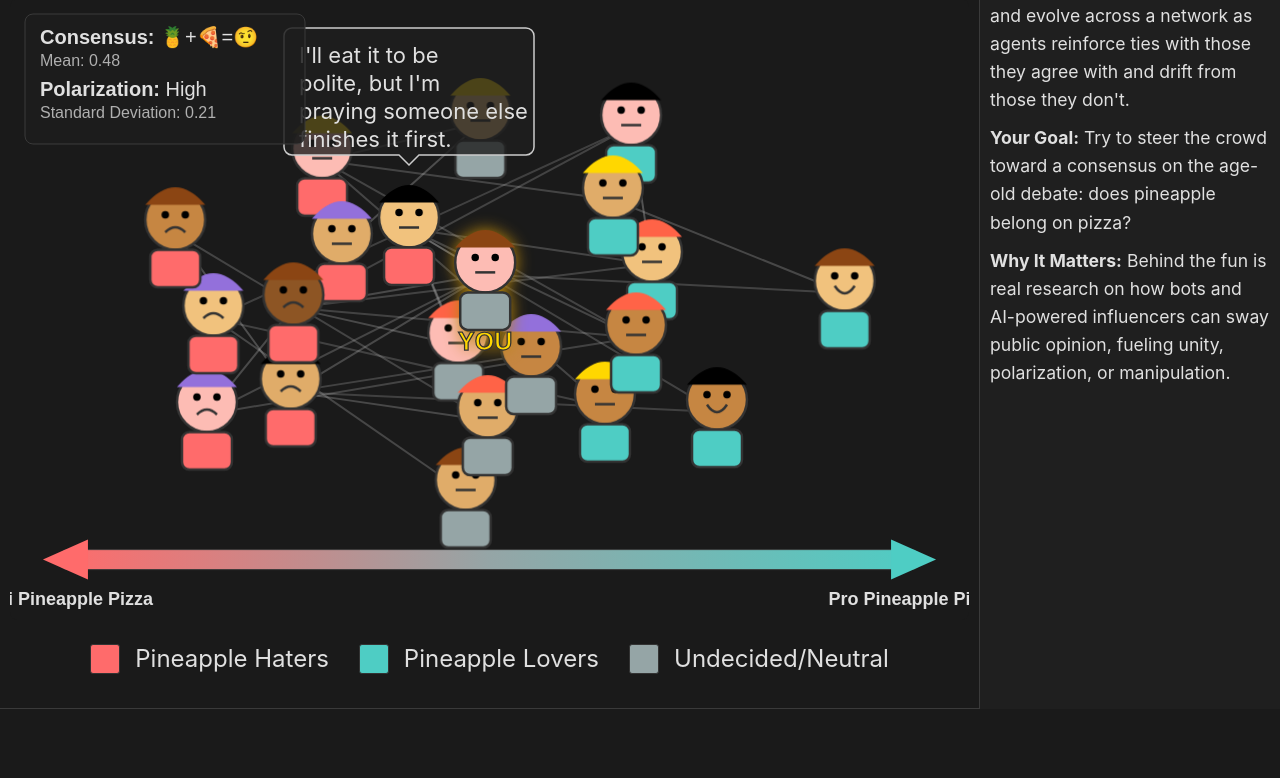
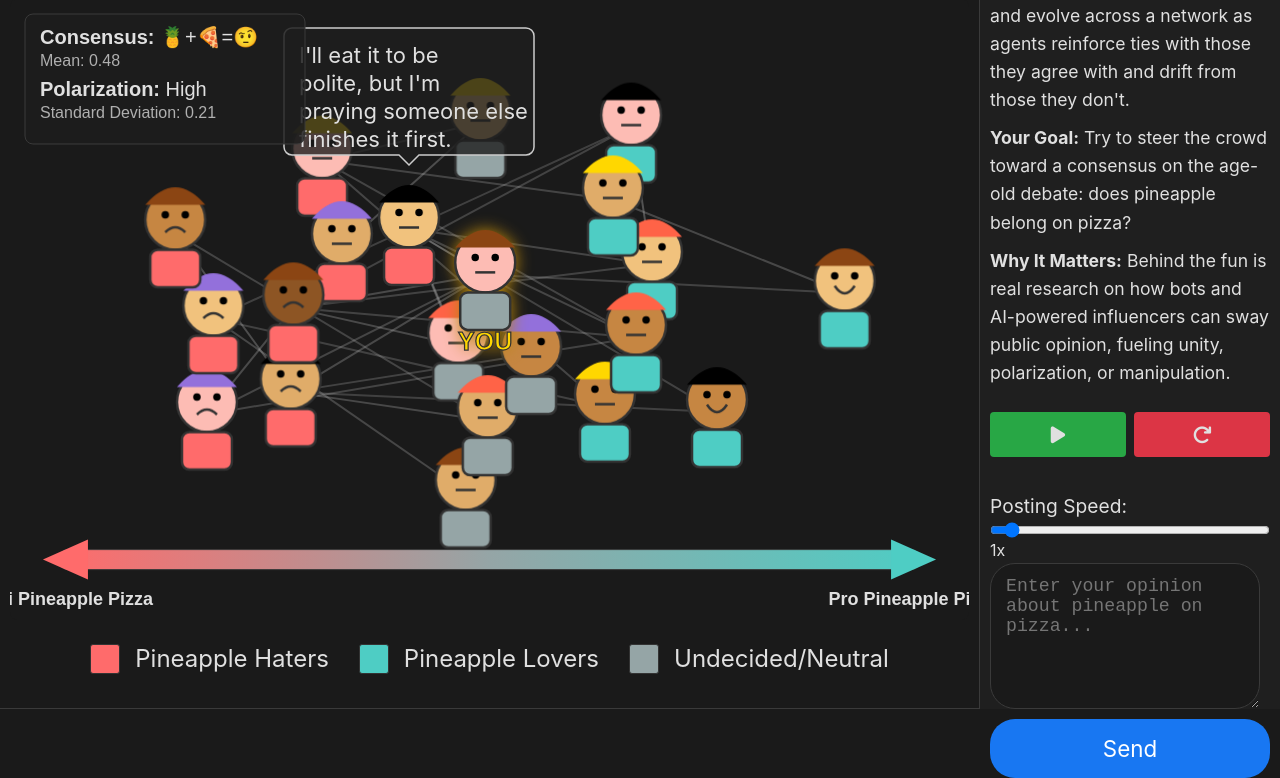
Before and after one commit to adameubanks/opinion-dynamics-network, a plain HTML site: page web/index.html in a window 1280 px wide. Shown: the part 91-869 px from the top of the page. Before the commit the page ends 800 px from the top, so only its background shows below. Drawn offline with Linux system fonts and the light colour scheme; no server answers; animation ran at ten frames a second.

Commit message:
add opinion slider

```diff
--- a/web/index.html
+++ b/web/index.html
@@ -37,17 +37,24 @@
         <p><strong>Your Goal:</strong> Try to steer the crowd toward a consensus on the age-old debate: does pineapple belong on pizza?</p>
         <p><strong>Why It Matters:</strong> Behind the fun is real research on how bots and AI-powered influencers can sway public opinion, fueling unity, polarization, or manipulation.</p>
       </div>
-      <!-- <div id="controls-panel">
+      <div id="controls-panel">
         <div class="button-container">
           <button id="toggle-simulation"><i class="fas fa-play"></i></button>
           <button id="reset-button"><i class="fas fa-redo"></i></button>
         </div>
-        <br />
+        <br>
+        <div class="speed-control">
+          <label for="speed-slider">Posting Speed:</label>
+          <div class="slider-container">
+            <input type="range" id="speed-slider" min="0.5" max="10" value="1" step="0.1" class="speed-slider">
+            <span id="speed-value">1x</span>
+          </div>
+        </div>
       </div>
       <div class="feed-input-area">
-        <textarea id="message-input" placeholder="Enter your message..."></textarea>
+        <textarea id="message-input" placeholder="Enter your opinion about pineapple on pizza..."></textarea>
         <button id="send-button">Send</button>
-      </div> -->
+      </div>
     </div>
     <script type="module" src="./main.js"></script>
   </body>
--- a/web/main.js
+++ b/web/main.js
@@ -11,7 +11,9 @@ document.addEventListener('DOMContentLoaded', () => {
         messageInput: document.getElementById('message-input'),
         sendButton: document.getElementById('send-button'),
         resetButton: document.getElementById('reset-button'),
-        toggleSimulationButton: document.getElementById('toggle-simulation')
+        toggleSimulationButton: document.getElementById('toggle-simulation'),
+        speedSlider: document.getElementById('speed-slider'),
+        speedValue: document.getElementById('speed-value')
     };
 
     // Simulation parameters (matching Python backend exactly)
@@ -49,7 +51,7 @@ document.addEventListener('DOMContentLoaded', () => {
     let lastPostTime = 0;
     let lastSimulationUpdate = 0;
     const simulationSpeed = 5000; // Fixed: 5 seconds between updates (matching Python backend)
-    const postInterval = 5000; // 5 seconds between posts (matching Python backend)
+    let postInterval = 5000; // 5 seconds between posts (matching Python backend)
 
     function updateSimulationButton() {
         if (elements.toggleSimulationButton) {
@@ -65,6 +67,33 @@ document.addEventListener('DOMContentLoaded', () => {
                 elements.toggleSimulationButton.classList.add('simulation-start');
             }
         }
+    }
+
+    function updateSpeed() {
+        console.log('updateSpeed called');
+        console.log('Slider value:', elements.speedSlider.value);
+
+        const sliderValue = parseFloat(elements.speedSlider.value);
+        // Slider value directly represents speed multiplier relative to 5s baseline
+        const actualSpeed = 5 / sliderValue; // Calculate actual posting speed
+        postInterval = actualSpeed * 1000; // Convert to milliseconds
+
+        // Display the slider value as the speed multiplier
+        const displayValue = sliderValue < 1 ? sliderValue.toFixed(1) : Math.round(sliderValue);
+
+        console.log('Slider value:', sliderValue);
+        console.log('Actual speed:', actualSpeed);
+        console.log('Display value:', displayValue);
+        console.log('Post interval:', postInterval);
+
+        if (elements.speedValue) {
+            elements.speedValue.textContent = `${displayValue}x`;
+            console.log('Speed value updated in DOM');
+        } else {
+            console.error('Speed value element not found!');
+        }
+
+        console.log(`Posting speed updated to ${actualSpeed} seconds`);
     }
 
 
@@ -221,6 +250,19 @@ document.addEventListener('DOMContentLoaded', () => {
         elements.toggleSimulationButton.addEventListener('click', handleToggleSimulation);
     }
 
+    // Debug speed slider elements
+    console.log('Speed slider element:', elements.speedSlider);
+    console.log('Speed value element:', elements.speedValue);
+
+    if (elements.speedSlider) {
+        elements.speedSlider.addEventListener('input', updateSpeed);
+        // Initialize speed display
+        updateSpeed();
+        console.log('Speed slider event listener attached');
+    } else {
+        console.error('Speed slider element not found!');
+    }
+
 
     initialize();
 
```
